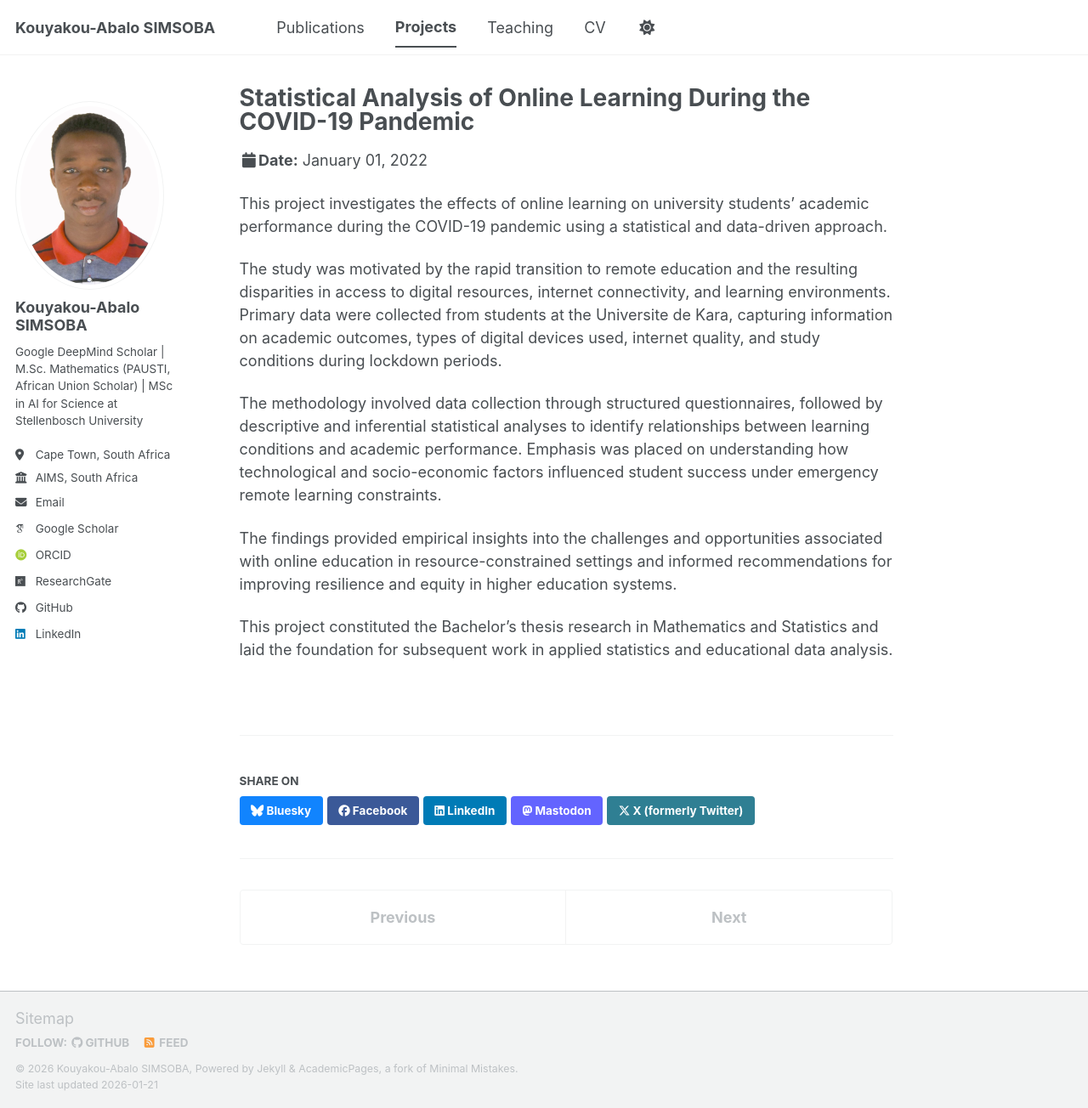
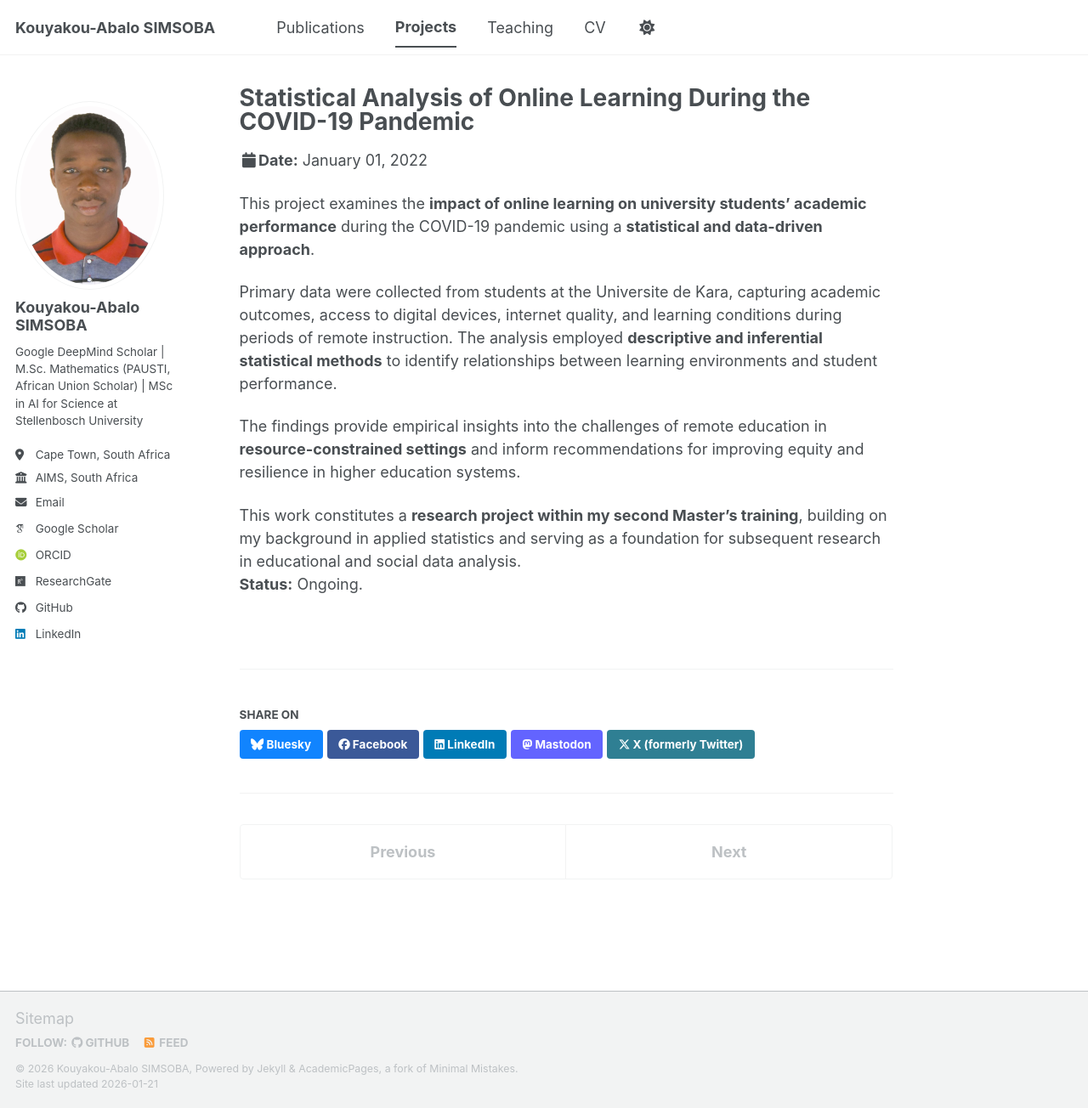
Before and after one commit to simsoba-research/simsoba-research.github.io, a Jekyll site: the page built from _talks/2014-03-01-talk-3.md, in a window 1280 px wide and 1304 px high. Shown: the whole window at 85% size. Built offline with Jekyll 4.4.1, drawn with Linux system fonts in a browser that asks for light colours; some web fonts are replaced; a script bundle is joined from its source files by our own code; library files that are not in the unit come from our copies.

Commit message:
Update 2014-03-01-talk-3.md

```diff
--- a/_talks/2014-03-01-talk-3.md
+++ b/_talks/2014-03-01-talk-3.md
@@ -8,12 +8,11 @@ date: 2022-01-01
 location: "Kara, Togo"
 ---
 
-This project investigates the effects of online learning on university students' academic performance during the COVID-19 pandemic using a statistical and data-driven approach.
+This project examines the **impact of online learning on university students' academic performance** during the COVID-19 pandemic using a **statistical and data-driven approach**.
 
-The study was motivated by the rapid transition to remote education and the resulting disparities in access to digital resources, internet connectivity, and learning environments. Primary data were collected from students at the Universite de Kara, capturing information on academic outcomes, types of digital devices used, internet quality, and study conditions during lockdown periods.
+Primary data were collected from students at the Universite de Kara, capturing academic outcomes, access to digital devices, internet quality, and learning conditions during periods of remote instruction. The analysis employed **descriptive and inferential statistical methods** to identify relationships between learning environments and student performance.
 
-The methodology involved data collection through structured questionnaires, followed by descriptive and inferential statistical analyses to identify relationships between learning conditions and academic performance. Emphasis was placed on understanding how technological and socio-economic factors influenced student success under emergency remote learning constraints.
+The findings provide empirical insights into the challenges of remote education in **resource-constrained settings** and inform recommendations for improving equity and resilience in higher education systems.
 
-The findings provided empirical insights into the challenges and opportunities associated with online education in resource-constrained settings and informed recommendations for improving resilience and equity in higher education systems.
-
-This project constituted the Bachelor's thesis research in Mathematics and Statistics and laid the foundation for subsequent work in applied statistics and educational data analysis.
+This work constitutes a **research project within my second Master's training**, building on my background in applied statistics and serving as a foundation for subsequent research in educational and social data analysis.
+**Status:** Ongoing.
```
